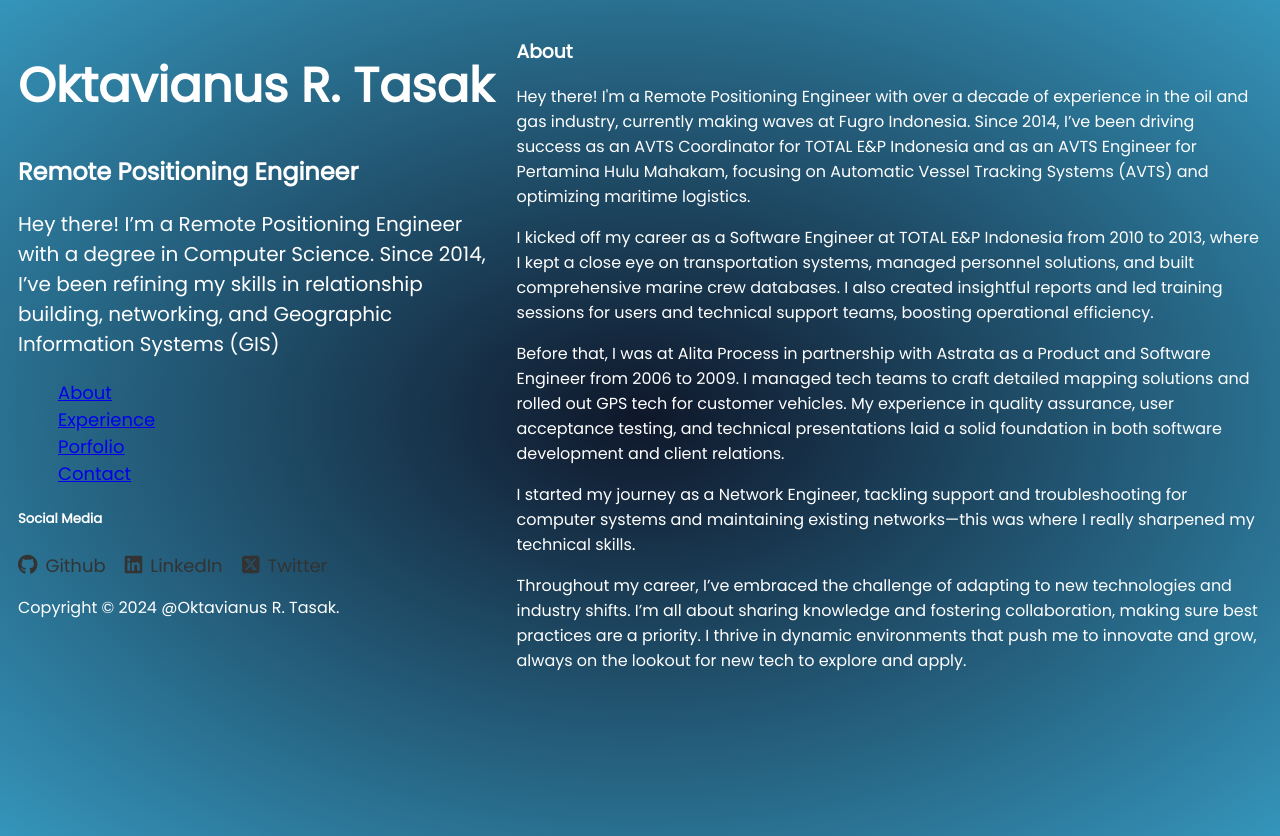
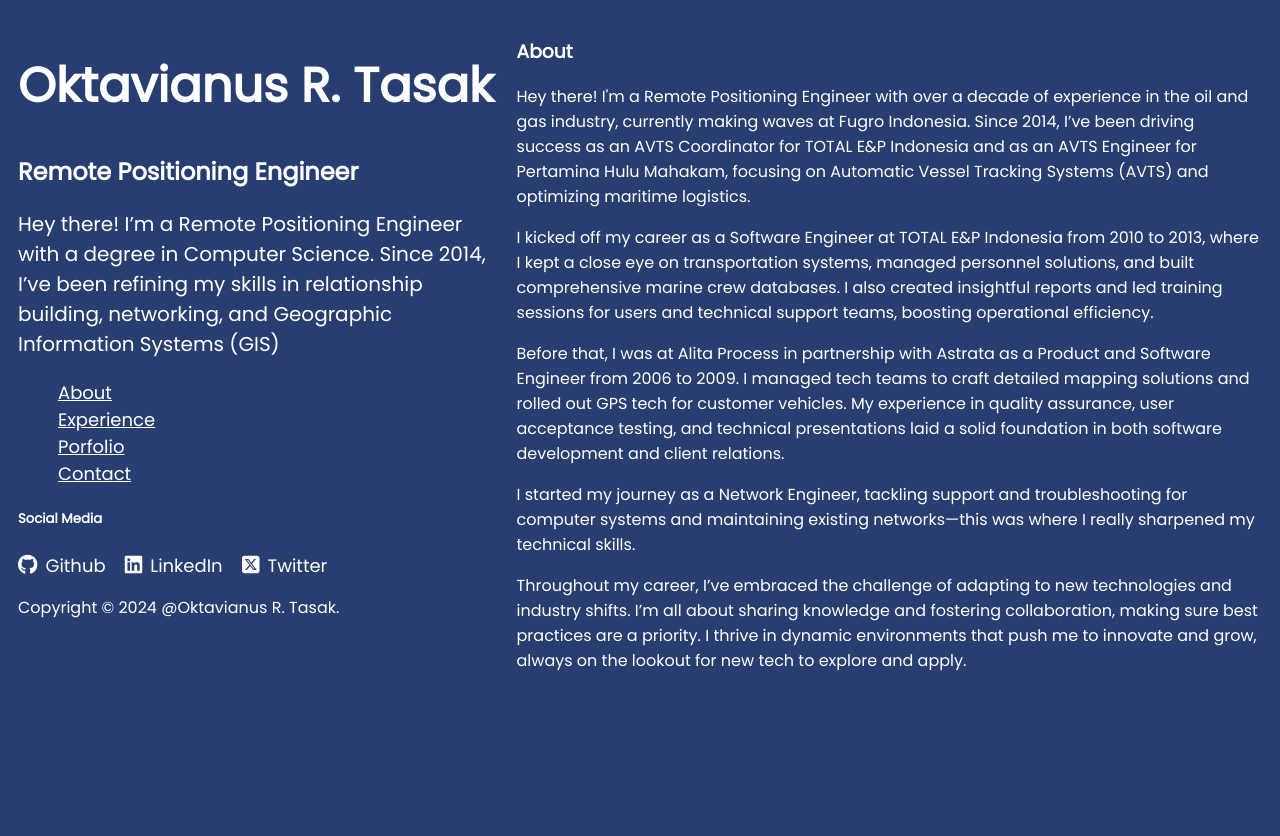
Before and after one commit to okt4vianus/personal-website, a plain HTML site: page index.html in a window 1280 px wide. Drawn offline with Linux system fonts and the light colour scheme.

Commit message:
improve styling quality

```diff
--- a/index.css
+++ b/experiments/index.css
@@ -9,6 +9,10 @@
 html,
 body {
   height: 100%;
+}
+
+a {
+  color: #fff;
 }
 
 /* Container setup */
--- a/index.html
+++ b/index.html
@@ -44,7 +44,7 @@
               <li><a href="#about">About</a></li>
               <li><a href="#experience">Experience</a></li>
               <li><a href="#portfolio">Porfolio</a></li>
-              <li><a href="/contact" target="_blank">Contact</a></li>
+              <li><a href="/contact">Contact</a></li>
             </ul>
           </nav>
         </div>
--- a/styles/style.css
+++ b/styles/style.css
@@ -3,12 +3,16 @@ html {
 }
 
 body {
-  background: content-box radial-gradient(#0f172a, rgb(53, 149, 187));
+  background: content-box hsl(222, 47%, 30%);
   color: white;
 
   font-family: "Poppins", sans-serif;
   font-weight: 400;
   font-style: normal;
+}
+
+a {
+  color: #fff;
 }
 
 .wrapper {
@@ -60,7 +64,7 @@ li:hover {
   display: inline-flex;
   align-items: center;
   text-decoration: none;
-  color: #333;
+  color: #fff;
   font-size: 18px;
   margin-right: 15px;
   transition: color 0.3s ease;
@@ -72,5 +76,5 @@ li:hover {
 }
 
 .social-icon:hover {
-  color: #007bff; /* Change color on hover */
+  color: hsl(211, 100%, 70%); /* Change color on hover */
 }
```
Also changed, not shown: experiments/test.html (renamed from test.html).
